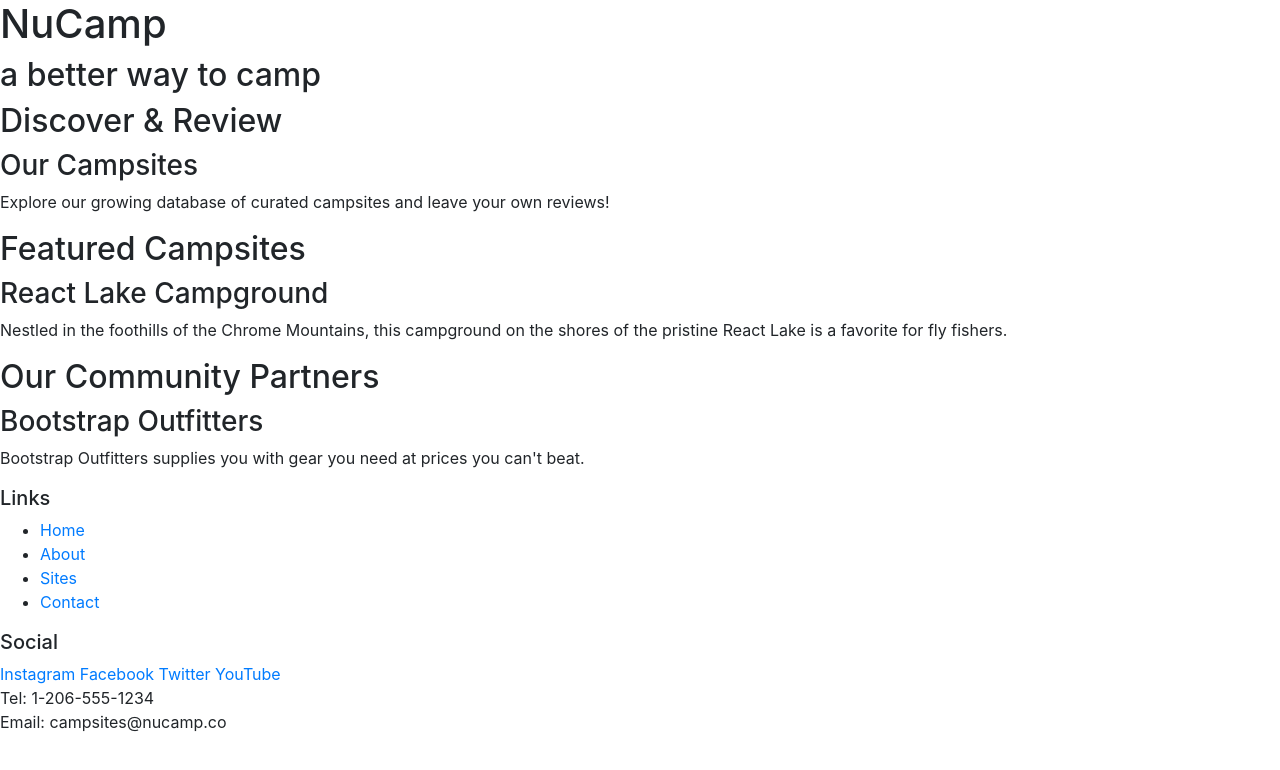
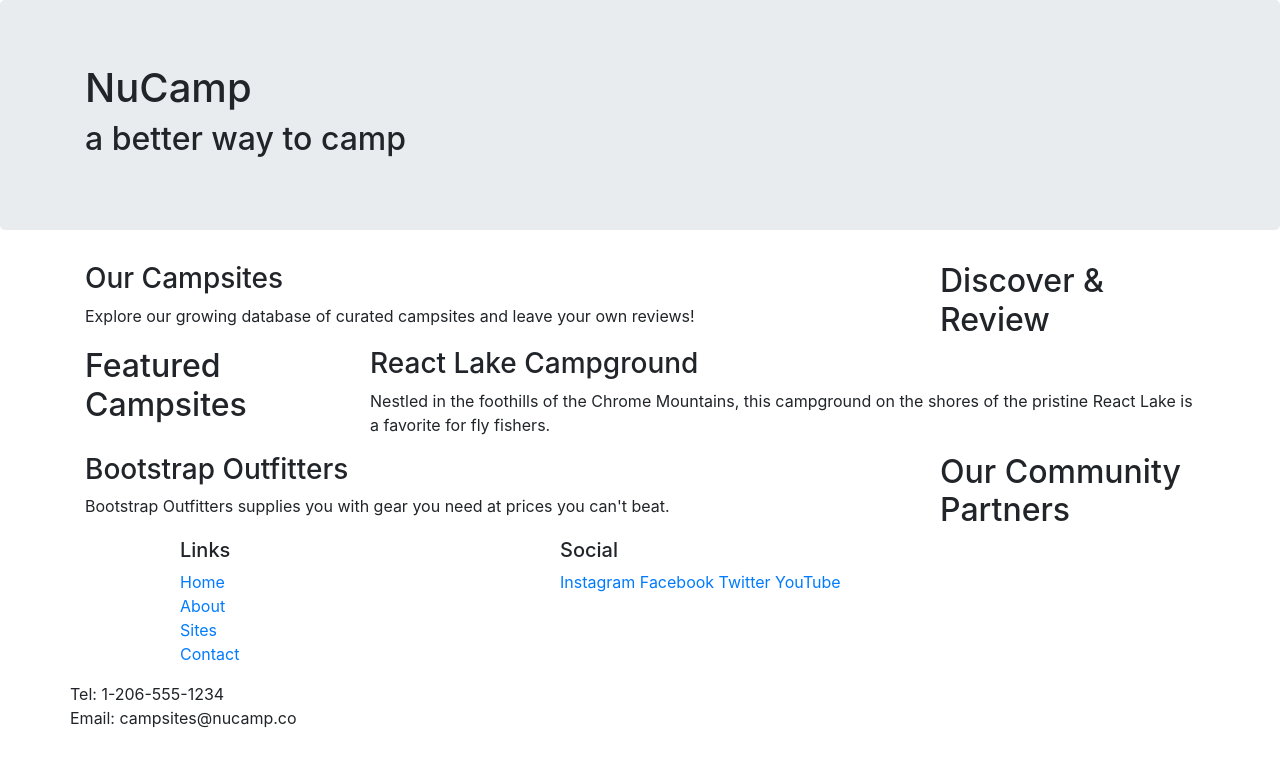
Before and after one commit to NaviTech11/NUCAMPSITE, a website: page index.html in a window 1280 px wide. Drawn offline with nearby package versions, Linux system fonts and the light colour scheme.

Commit message:
Boostrap Grid

```diff
--- a/index.html
+++ b/index.html
@@ -14,51 +14,73 @@
 
 <body>
 
-    <header>
-        <div>
+    <header class="jumbotron">
+        <div class="container">
+            <div class="row">
+                <div class="col">
                     <h1>NuCamp</h1>
                     <h2>a better way to camp</h2>
                 </div>
+             </div>
+        </div>
     </header>
 
-    <div>
+    <div class="container">
+        <div class="row">
+            <div class="col-sm-4 order-sm-last col-md-3">
                 <h2>Discover & Review</h2>
+            </div>
+            <div class="col">
                 <h3>Our Campsites</h3>
                 <p>Explore our growing database of curated campsites and leave your own reviews!</p>
             </div>
+        </div>
 
-    <div>
+        <div class="row">
+            <div class="col-sm-4 col-md-3">
                 <h2>Featured Campsites</h2>
+            </div>
+            <div class="col">
                 <h3>React Lake Campground</h3>
                 <p>Nestled in the foothills of the Chrome Mountains, this campground on the shores of the pristine React Lake is a favorite for fly fishers.</p>
             </div>
+        </div>
 
-    <div>
+        <div class="row">
+            <div class="col-sm-4 order-sm-last col-md-3">
                 <h2>Our Community Partners</h2>
+            </div>
+            <div class="col">
                 <h3>Bootstrap Outfitters</h3>
                 <p>Bootstrap Outfitters supplies you with gear you need at prices you can't beat.</p>
             </div>
+        </div>
+    </div>
 
     <footer>
-        <div>
+        <div class="container">
+            <div class="row">
+                <div class="col-4 sm-2 offset-1">
                     <h5>Links</h5>
-            <ul>
+                    <ul class="list-unstyled">
                         <li><a href="#">Home</a></li>
                         <li><a href="#">About</a></li>
                         <li><a href="#">Sites</a></li>
                         <li><a href="#">Contact</a></li>
                     </ul>
                 </div>
-        <div>
+                <div class="col-6 col-sm-5">
                     <h5>Social</h5>
                     <a href="http://instagram.com/">Instagram</a>
                     <a href="http://facebook.com/">Facebook</a>
                     <a href="http://twitter.com/">Twitter</a>
                     <a href="http://youtube.com/">YouTube</a>
                 </div>
-        <div>
+                <div col-sm-4>
                     Tel: 1-206-555-1234<br />
                     Email: campsites@nucamp.co
+                </div>
+            </div>
         </div>
     </footer>
 
```
Lines whose indentation alone changed are shown as unchanged.
